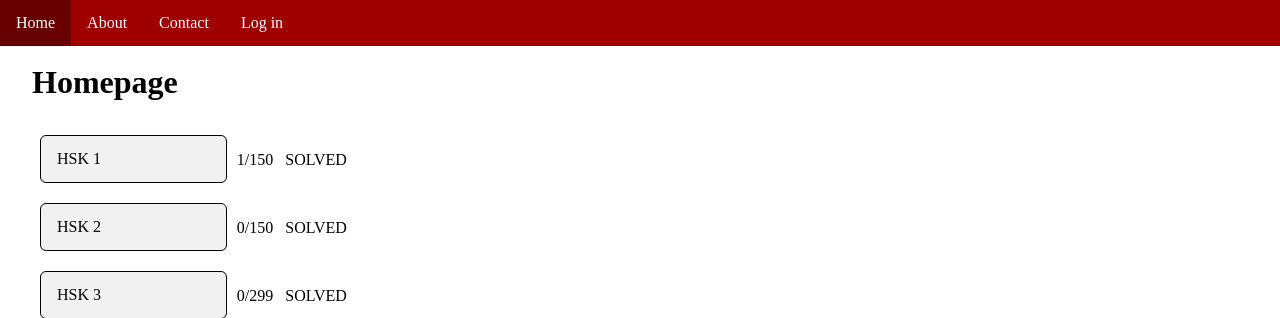
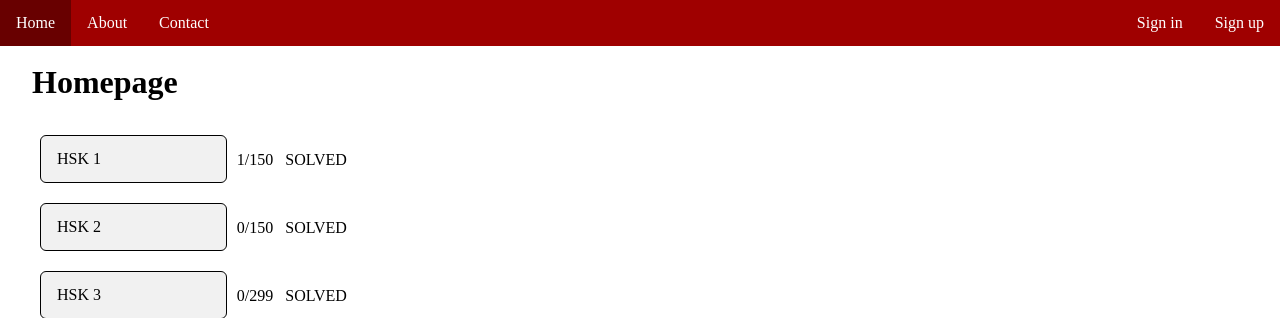
Before and after one commit to zhouyu9898/learnchinese, a Django app: page / in a window 1280 px wide. Shown: the top 318 px of the page. Run offline with Django 3.2, Linux system fonts and the light colour scheme; data comes from the database, SQL or seed files in the repository.

Commit message:
added sign buttons with request.user and added dropdown menu

```diff
--- a/learnchinese/chinesetest/templates/base.html
+++ b/learnchinese/chinesetest/templates/base.html
@@ -14,7 +14,20 @@
             <li class="sidebar"><a class="active" href="/">Home</a></li>
             <li class="sidebar"><a href="/">About</a></li>
             <li class="sidebar"><a href="/">Contact</a></li>
-            <li class="sidebar"><a href="/">Log in</a></li>
+            {% if request.user.is_authenticated %}
+                <li class="sidebar dropdown" style="float: right;">
+                    <a href="javascript:void(0)" class="sidebar dropbtn">
+                        {{ request.user.username }}
+                    </a>
+                    <div class="sidebar dropcnt">
+                        <a href="/" class="dropsubbtn">Settings</a>
+                        <a href="{% url 'chinesetest:signout' %}" class="dropsubbtn">Sign out</a>
+                    </div>
+                </li>
+            {% else %}
+                <li class="sidebar" style="float: right;"><a href="{% url 'chinesetest:signup' %}">Sign up</a></li>
+                <li class="sidebar" style="float: right;"><a href="{% url 'chinesetest:signin' %}">Sign in</a></li>
+            {% endif %}
         </ul>
         {% endblock %}
     </div>
```
